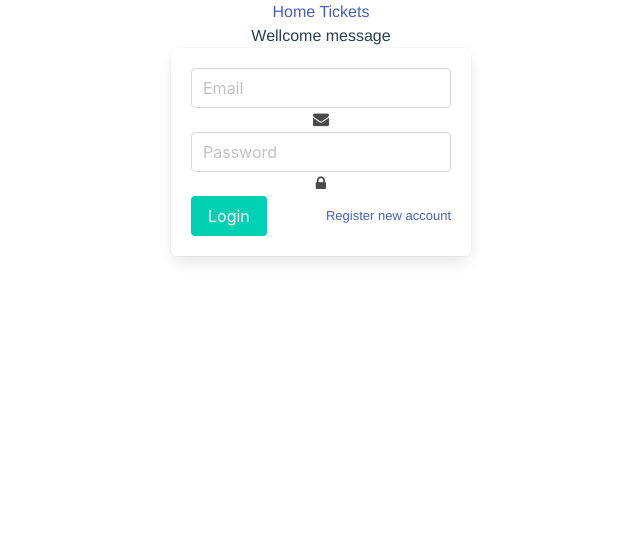
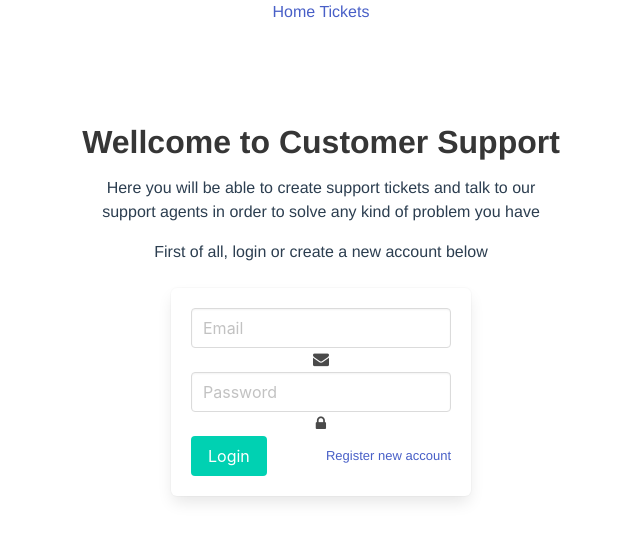
Before and after one commit to terciodemelo/helpdesk, a Vue app in the folder Code/frontend/: page / in a window 1280 px wide. Shown: the top 540 px of the page, without its empty margins (319-959 px from the left). Built offline with nearby package versions, Linux system fonts and the light colour scheme; what vue-resource would draw is missing.

Commit message:
[Frontend] Enhances init page text and form
The text now gives an overview of the system purposes,
and the login form now tells the user if the email is not
registered or password is wrong in case of a failed login
attempt

```diff
--- a/Code/frontend/src/components/Home.vue
+++ b/Code/frontend/src/components/Home.vue
@@ -1,7 +1,13 @@
 <template>
   <div class="home">
-    <div id="welcome-message">
-      Wellcome message
+    <div id="welcome-message" class="content">
+      <h1>Wellcome to Customer Support</h1>
+      <p>
+        Here you will be able to create support tickets
+        and talk to our support agents in order to solve
+        any kind of problem you have
+      </p>
+      <p>First of all, login or create a new account below</p>
     </div>
 
     <login-form v-if="!loggedIn() && form === 'login'"
@@ -49,11 +55,21 @@ export default {
 
 <!-- Add "scoped" attribute to limit CSS to this component only -->
 <style scoped>
-
 .home {
   display: flex;
   flex-direction: column;
   align-items: center;
+  padding-top: 100px;
+}
+
+.content {
+  display: flex;
+  flex-direction: column;
+  align-items: center;
+}
+
+.content > p {
+  max-width: 60%;
 }
 
 h1, h2 {
--- a/Code/frontend/src/components/LoginForm.vue
+++ b/Code/frontend/src/components/LoginForm.vue
@@ -3,17 +3,27 @@
     <form class="box" action="/api/login">
       <p class="control has-icon">
         <input class="input" id="email" type="text"
+               :class="not_found ? 'is-danger' : ''"
                v-model="email" placeholder="Email">
         <span class="icon is-small">
           <i class="fa fa-envelope"></i>
+        </span>
+        <span class="help is-danger"
+              :class="not_found ? '' : 'absent'">
+          This email address is not registered
         </span>
       </p>
 
       <p class="control has-icon">
         <input class="input" id="password" type="password"
+               :class="wrong_password ? 'is-danger' : ''"
                v-model="password" placeholder="Password">
         <span class="icon is-small">
           <i class="fa fa-lock"></i>
+        </span>
+        <span class="help is-danger"
+              :class="wrong_password ? '' : 'absent'">
+          Wrong password
         </span>
       </p>
 
@@ -34,7 +44,9 @@ export default {
   data () {
     return {
       email: '',
-      password: ''
+      password: '',
+      not_found: false,
+      wrong_password: false
     }
   },
   methods: {
@@ -56,6 +68,8 @@ export default {
 
                   this.$emit('login-successful', payload)
                 }, response => { // failure
+                  this.not_found = response.status === 404
+                  this.wrong_password = response.status === 401
                   console.log(response.body)
                 })
     }
```
